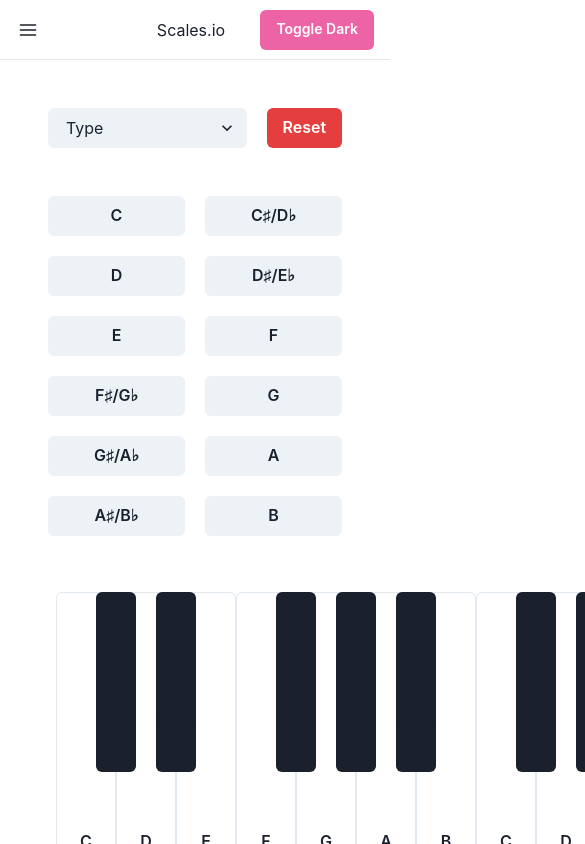
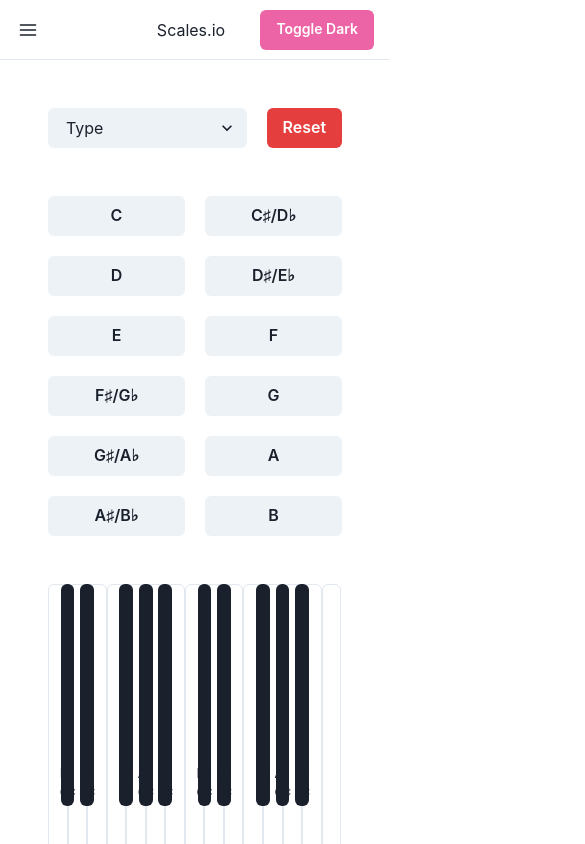
Before and after one commit to eldoraboo/scales-io, a Next.js app: page /second in a window 390 px wide. Shown: the top 844 px of the page, 585 px wide, since content can reach past the window. Built offline with nearby package versions, Linux system fonts and the light colour scheme.

Commit message:
feat: add mobile optimisation

```diff
--- a/pages/index.tsx
+++ b/pages/index.tsx
@@ -23,7 +23,7 @@ import {
   GridItem,
 } from "@chakra-ui/react";
 import WithSubnavigation from "./header";
-import PianoKeyboard from "./piano";
+import PianoKeyboard from "./second";
 import { useState, useEffect } from "react";
 import SmallWithLogoLeft from "./footer";
 
@@ -226,6 +226,9 @@ export default function Home() {
               selectedKey={selectedKey}
               selectedOption={selectedOption}
             />
+            <footer>
+            <SmallWithLogoLeft/>
+            </footer>
         </body>
       </html>
     </>
--- a/pages/second.tsx
+++ b/pages/second.tsx
@@ -3,6 +3,10 @@ import {
   Box,
   Flex,
   Button,
+  Card,
+  CardHeader,
+  CardFooter,
+  CardBody,
   useColorMode,
   SimpleGrid,
 } from "@chakra-ui/react";
@@ -66,38 +70,65 @@ export default function PianoKeyboard(props: any) {
   const notes = [
     { key: 0, value: "C" },
     { key: 1, value: "D" },
-    { key: 2, value: "E" },
-    { key: 2.5, value: "F" },
-    { key: 3.5, value: "G" },
-    { key: 4.5, value: "A" },
-    { key: 5.5, value: "B" },
-    { key: 6, value: "C" },
-    { key: 7, value: "D" },
-    { key: 8, value: "E" },
-    { key: 8.5, value: "F" },
-    { key: 9.5, value: "G" },
-    { key: 10.5, value: "A" },
-    { key: 11.5, value: "B" },
-    { key: 12, value: "C" },
+    { key: 0.5, left: "135%", black: true, value: "C♯/D♭" },
+    { key: 2, left: "100%", value: "E" },
+    { key: 1.5, left: "235%", black: true, value: "D♯/E♭" },
+    { key: 2.5, left: "200%", value: "F" },
+    { key: 3.5, left: "200%", value: "G" },
+    { key: 3, left: "335%", black: true, value: "F♯/G♭" },
+    { key: 4.5, left: "300%", value: "A" },
+    { key: 4, left: "435%", black: true, value: "G♯/A♭" },
+    { key: 5.5, left: "400%", value: "B" },
+    { key: 5, left: "535%", black: true, value: "A♯/B♭" },
+    { key: 6, left:"500%", value: "C" },
+    { key: 7, left:"500%", value: "D" },
+    { key: 6.5, left: "635%", black: true, value: "C♯/D♭" },
+    { key: 8, left:"600%", value: "E" },
+    { key: 7.5, left: "735%", black: true, value: "D♯/E♭" },
+    { key: 8.5, left: "700%", value: "F" },
+    { key: 9.5, left: "700%", value: "G" },
+    { key: 9, left: "835%", black: true, value: "F♯/G♭" },
+    { key: 10.5, left:"800%", value: "A" },
+    { key: 10, left: "935%", black: true, value: "G♯/A♭" },
+    { key: 11.5, left: "900%", value: "B" },
+    { key: 11, left:"1035%", black: true, value: "A♯/B♭" },
+    { key: 12, left:"1000%", value: "C" },
   ];
 
   return (
-    <SimpleGrid height="300px" columns={15} px={10}>
-      {notes.map((note) => (
-        <Box
-          key={note.key}
-          height="100%"
-          position="static"
-          bg="white"
-          color="black"
-          pt="200px"
-          white-space="initial"
-          fontSize=""
-          borderRadius="md"
-        >
-          {note.value}
-        </Box>
-      ))}
-    </SimpleGrid>
+    <SimpleGrid px={12} height="300px" templateColumns='repeat(25, minmax(6.65%, 1fr))' mb={10}>
+    {notes.map((note) => (
+        <Card align='center'
+        key={note.key}
+        height={note.black ? "60%" : "100%"}
+        variant={note.black ? "filled" : "outline"}
+        width={note.black ? "70%" : "100%"}
+        right={note.left}
+        pt={note.black ? "80px" : "200px"}
+        fontSize={note.black ? "80%" : ""}
+        bg={
+          keyList?.includes(note.key)
+            ? note.black
+              ? "rgba(237,100,166,1)"
+              : "rgba(237,100,166,0.5)"
+            : note.black
+            ? colorMode === "light"
+              ? "gray.800"
+              : "white"
+            : ""
+        }>
+          <CardHeader>
+
+          </CardHeader>
+          <CardBody>
+          </CardBody>
+          <CardFooter>
+          {note.value.slice(3,5)}
+          <br></br>
+          {note.value.slice(0,2)}
+          </CardFooter>
+        </Card>
+          ))}
+  </SimpleGrid>
   );
 }
```
